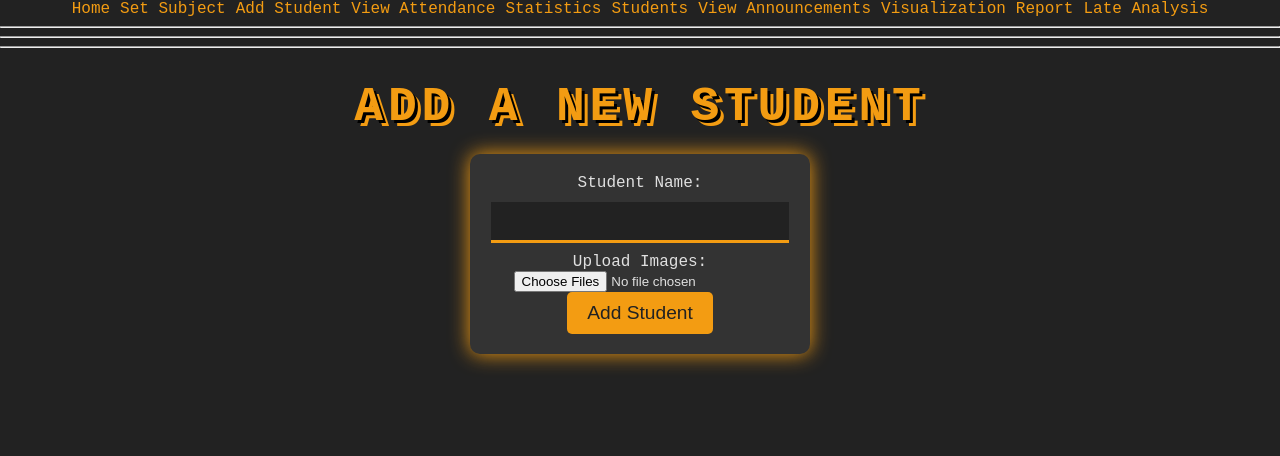
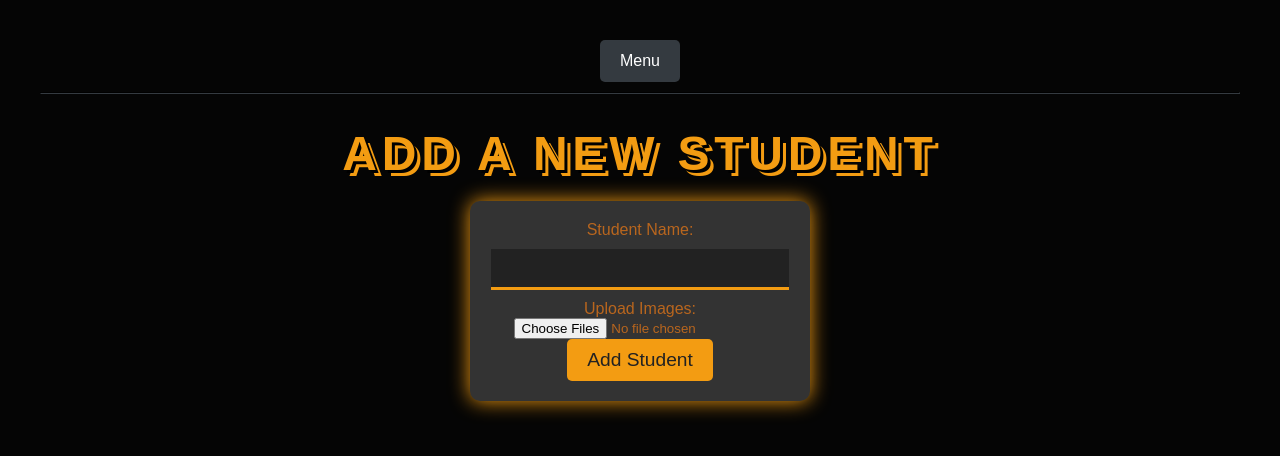
Before and after one commit to AntonioLabinjan/CV-attendance, a Flask app: page /add_student in a window 1280 px wide. Shown: the top 456 px of the page. Run offline with Flask 3, Linux system fonts and the light colour scheme; the visitor is signed in with stand-in values (Sample User, id 1).

Commit message:
Update layout.html
Napravljen neki shitty dropdown navbar

```diff
--- a/templates/layout.html
+++ b/templates/layout.html
@@ -5,24 +5,99 @@
     <meta name="viewport" content="width=device-width, initial-scale=1.0">
     <title>{{ title }}</title>
     <link rel="stylesheet" href="{{ url_for('static', filename='css/styles.css') }}">
+    <style>
+        /* Style for the dropdown container */
+        .dropdown {
+            position: relative;
+            display: inline-block;
+        }
+
+        /* Dropdown button styling */
+        .dropdown button {
+            background-color: #343a40;
+            color: white;
+            padding: 12px 20px;
+            font-size: 16px;
+            border: none;
+            border-radius: 5px;
+            cursor: pointer;
+            transition: background-color 0.3s ease;
+        }
+
+        .dropdown button:hover {
+            background-color: #495057;
+        }
+
+        /* Dropdown menu */
+        .dropdown-content {
+            display: none;
+            position: absolute;
+            background-color: #343a40;
+            min-width: 200px;
+            box-shadow: 0px 8px 16px rgba(0, 0, 0, 0.3);
+            border-radius: 5px;
+            z-index: 1;
+        }
+
+        /* Links inside the dropdown */
+        .dropdown-content a {
+            color: white;
+            padding: 12px 16px;
+            text-decoration: none;
+            display: block;
+            transition: background-color 0.3s ease;
+        }
+
+        /* Hover effect on dropdown links */
+        .dropdown-content a:hover {
+            background-color: #495057;
+        }
+
+        /* Show the dropdown menu on hover */
+        .dropdown:hover .dropdown-content {
+            display: block;
+        }
+
+        /* Remove default list styling for navbar */
+        nav ul {
+            list-style-type: none;
+            padding: 0;
+            margin: 0;
+        }
+
+        hr {
+            margin-top: 10px;
+            border-color: #343a40;
+        }
+
+        body {
+            font-family: Arial, sans-serif;
+            background-color: #050505;
+            color: #b9661e;
+            margin: 40px;
+        }
+    </style>
 </head>
 <body>
     <header>
         <nav>
-            <ul>
+            <div class="dropdown">
+                <button>Menu</button>
+                <div class="dropdown-content">
                     <a href="{{ url_for('index') }}">Home</a>
                     <a href="{{ url_for('set_subject') }}">Set Subject</a>
+                    <a href="{{ url_for('video_feed') }}">Start Attendance</a>
                     <a href="{{ url_for('add_student') }}">Add Student</a>
                     <a href="{{ url_for('attendance') }}">View Attendance</a>
                     <a href="{{ url_for('statistics') }}">Statistics</a>
                     <a href="{{ url_for('students') }}">Students</a>
                     <a href="{{ url_for('announcements') }}">View Announcements</a>
                     <a href="{{ url_for('plots') }}">Visualization</a>
-                <a href="{{ url_for('report') }}"> Report</a>
+                    <a href="{{ url_for('report') }}">Report</a>
                     <a href="{{ url_for('late_entries') }}">Late Analysis</a>
-            </ul>
-            <hr>
-            <hr>
+                    <a href="{{ url_for('show_calendar') }}">Show Calendar</a>
+                </div>
+            </div>
             <hr>
         </nav>
     </header>
```
Lines whose indentation alone changed are shown as unchanged.
